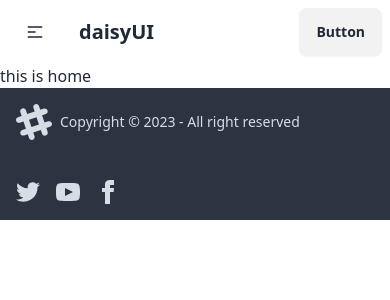
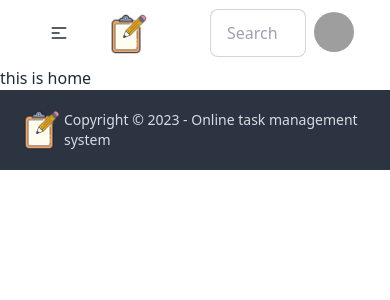
Before and after one commit to tahmidhasantanoy/Oline-task-management-system, a React (Vite) app: page / in a window 390 px wide. Shown: the top 300 px of the page. Built offline with nearby package versions, Linux system fonts and the light colour scheme; grey boxes are pictures that could not be loaded.

Commit message:
Header & Footer responsive done

```diff
--- a/src/pages/shared/Footer/Footer.jsx
+++ b/src/pages/shared/Footer/Footer.jsx
@@ -1,57 +1,16 @@
-// import React from "react";
-
 const Footer = () => {
   return (
-    <footer className="footer items-center p-4 bg-neutral text-neutral-content">
-      <aside className="items-center grid-flow-col">
-        <svg
-          width="36"
-          height="36"
-          viewBox="0 0 24 24"
-          xmlns="http://www.w3.org/2000/svg"
-          fillRule="evenodd"
-          clipRule="evenodd"
-          className="fill-current"
-        >
-          <path d="M22.672 15.226l-2.432.811.841 2.515c.33 1.019-.209 2.127-1.23 2.456-1.15.325-2.148-.321-2.463-1.226l-.84-2.518-5.013 1.677.84 2.517c.391 1.203-.434 2.542-1.831 2.542-.88 0-1.601-.564-1.86-1.314l-.842-2.516-2.431.809c-1.135.328-2.145-.317-2.463-1.229-.329-1.018.211-2.127 1.231-2.456l2.432-.809-1.621-4.823-2.432.808c-1.355.384-2.558-.59-2.558-1.839 0-.817.509-1.582 1.327-1.846l2.433-.809-.842-2.515c-.33-1.02.211-2.129 1.232-2.458 1.02-.329 2.13.209 2.461 1.229l.842 2.515 5.011-1.677-.839-2.517c-.403-1.238.484-2.553 1.843-2.553.819 0 1.585.509 1.85 1.326l.841 2.517 2.431-.81c1.02-.33 2.131.211 2.461 1.229.332 1.018-.21 2.126-1.23 2.456l-2.433.809 1.622 4.823 2.433-.809c1.242-.401 2.557.484 2.557 1.838 0 .819-.51 1.583-1.328 1.847m-8.992-6.428l-5.01 1.675 1.619 4.828 5.011-1.674-1.62-4.829z"></path>
-        </svg>
-        <p>Copyright © 2023 - All right reserved</p>
-      </aside>
-      <nav className="grid-flow-col gap-4 md:place-self-center md:justify-self-end">
-        <a>
-          <svg
-            xmlns="http://www.w3.org/2000/svg"
-            width="24"
-            height="24"
-            viewBox="0 0 24 24"
-            className="fill-current"
-          >
-            <path d="M24 4.557c-.883.392-1.832.656-2.828.775 1.017-.609 1.798-1.574 2.165-2.724-.951.564-2.005.974-3.127 1.195-.897-.957-2.178-1.555-3.594-1.555-3.179 0-5.515 2.966-4.797 6.045-4.091-.205-7.719-2.165-10.148-5.144-1.29 2.213-.669 5.108 1.523 6.574-.806-.026-1.566-.247-2.229-.616-.054 2.281 1.581 4.415 3.949 4.89-.693.188-1.452.232-2.224.084.626 1.956 2.444 3.379 4.6 3.419-2.07 1.623-4.678 2.348-7.29 2.04 2.179 1.397 4.768 2.212 7.548 2.212 9.142 0 14.307-7.721 13.995-14.646.962-.695 1.797-1.562 2.457-2.549z"></path>
-          </svg>
-        </a>
-        <a>
-          <svg
-            xmlns="http://www.w3.org/2000/svg"
-            width="24"
-            height="24"
-            viewBox="0 0 24 24"
-            className="fill-current"
-          >
-            <path d="M19.615 3.184c-3.604-.246-11.631-.245-15.23 0-3.897.266-4.356 2.62-4.385 8.816.029 6.185.484 8.549 4.385 8.816 3.6.245 11.626.246 15.23 0 3.897-.266 4.356-2.62 4.385-8.816-.029-6.185-.484-8.549-4.385-8.816zm-10.615 12.816v-8l8 3.993-8 4.007z"></path>
-          </svg>
-        </a>
-        <a>
-          <svg
-            xmlns="http://www.w3.org/2000/svg"
-            width="24"
-            height="24"
-            viewBox="0 0 24 24"
-            className="fill-current"
-          >
-            <path d="M9 8h-3v4h3v12h5v-12h3.642l.358-4h-4v-1.667c0-.955.192-1.333 1.115-1.333h2.885v-5h-3.808c-3.596 0-5.192 1.583-5.192 4.615v3.385z"></path>
-          </svg>
-        </a>
-      </nav>
+    <footer className="footer items-center p-4 bg-neutral text-neutral-content justify-center">
+      <div className="flex sm:flex-col md:flex-row items-center gap-0">
+        <img
+          className="w-12"
+          src="../../../../public/icons/title.png"
+          alt="logo"
+        />
+        <aside className="items-center .grid-flow-col">
+          <p>Copyright © 2023 - Online task management system</p>
+        </aside>
+      </div>
     </footer>
   );
 };
--- a/src/pages/shared/Header/Header.jsx
+++ b/src/pages/shared/Header/Header.jsx
@@ -1,8 +1,6 @@
-// import React from 'react';
-
 const Header = () => {
   return (
-    <div className="navbar bg-base-100">
+    <div className="navbar bg-base-100 px-8">
       <div className="navbar-start">
         <div className="dropdown">
           <div tabIndex={0} role="button" className="btn btn-ghost lg:hidden">
@@ -44,8 +42,11 @@ const Header = () => {
             </li>
           </ul>
         </div>
-        <a className="btn btn-ghost text-xl">daisyUI</a>
+        <a className="btn btn-ghost text-xl">
+          <img className="w-12" src="../../../../public/icons/title.png" alt="" />
+        </a>
       </div>
+
       <div className="navbar-center hidden lg:flex">
         <ul className="menu menu-horizontal px-1">
           <li>
@@ -69,8 +70,43 @@ const Header = () => {
           </li>
         </ul>
       </div>
-      <div className="navbar-end">
-        <a className="btn">Button</a>
+
+      <div className="navbar-end ">
+        <div className="form-control">
+          <input
+            type="text"
+            placeholder="Search"
+            className="input input-bordered w-24 md:w-auto"
+          />
+        </div>
+        <div className="flex-none gap-2 ml-1">
+          <div className="dropdown dropdown-end">
+            <div
+              tabIndex={0}
+              role="button"
+              className="btn btn-ghost btn-circle avatar"
+            >
+              <div className="w-10 rounded-full">
+                <img
+                  alt="Tailwind CSS Navbar component"
+                  src="https://daisyui.com/images/stock/photo-1534528741775-53994a69daeb.jpg"
+                />
+              </div>
+            </div>
+            <ul
+              tabIndex={0}
+              className="mt-3 z-[1] p-2 shadow menu menu-sm dropdown-content bg-base-100 rounded-box w-52"
+            >
+              <li>
+                <a className="justify-between">Profile</a>
+              </li>
+
+              <li>
+                <a>Logout</a>
+              </li>
+            </ul>
+          </div>
+        </div>
       </div>
     </div>
   );
```
